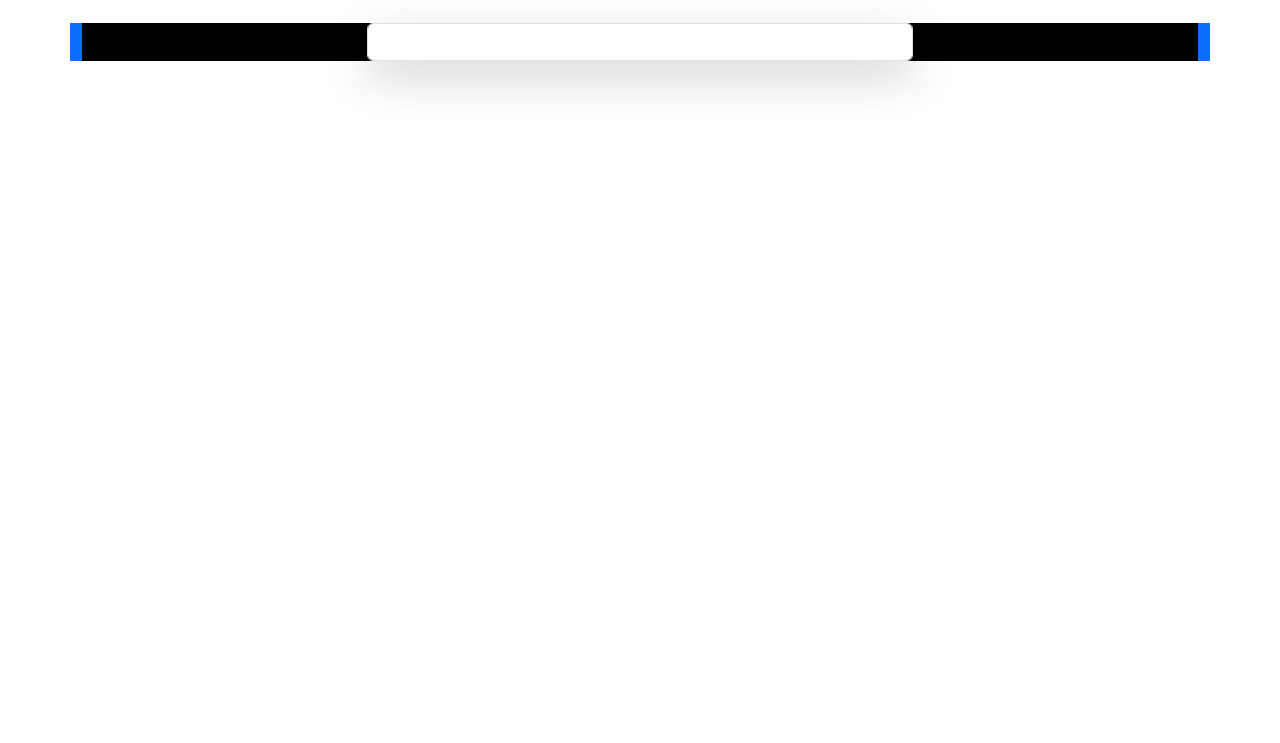
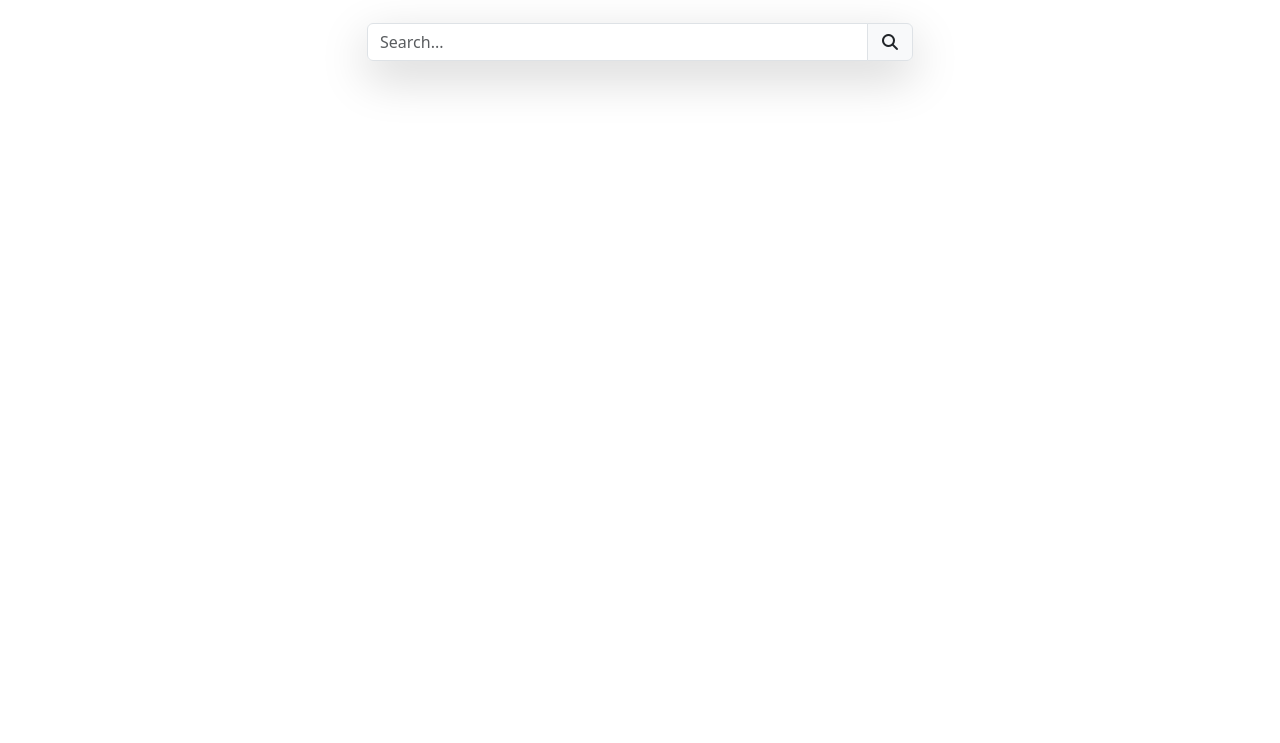
Before and after one commit to Deepesh70/Task-Manager, a plain HTML site: page index.html in a window 1280 px wide. Shown: the part 57-800 px from the top of the page. Drawn offline with nearby package versions, Linux system fonts and the light colour scheme.

Commit message:
search icon

```diff
--- a/index.html
+++ b/index.html
@@ -30,13 +30,22 @@
   </div>
 </nav>
 
-  <div class="container bg-primary text-white">
+  <div class="container text-white">
 
-    <section class="mt-4 bg-black">
+    <section class="mt-4 ">
       <div class="row justify-content-center">
         <div class="col-md-6">
-          <div class="input-group flex-nowrap shadow-lg">
-            <input type="search" class="form-control"/>
+          <div class="input-group flex-nowrap shadow-lg rounded">
+            <input type="search" class="form-control"
+              placeholder="Search..."
+              area-label="Search"
+              area-describedby="addon-wrapping"
+
+            />
+            <span class="input-group-text" id="addon-wrapping">
+              <i class="fas fa-search"></i>
+
+            </span>
 
           </div>
 
```
